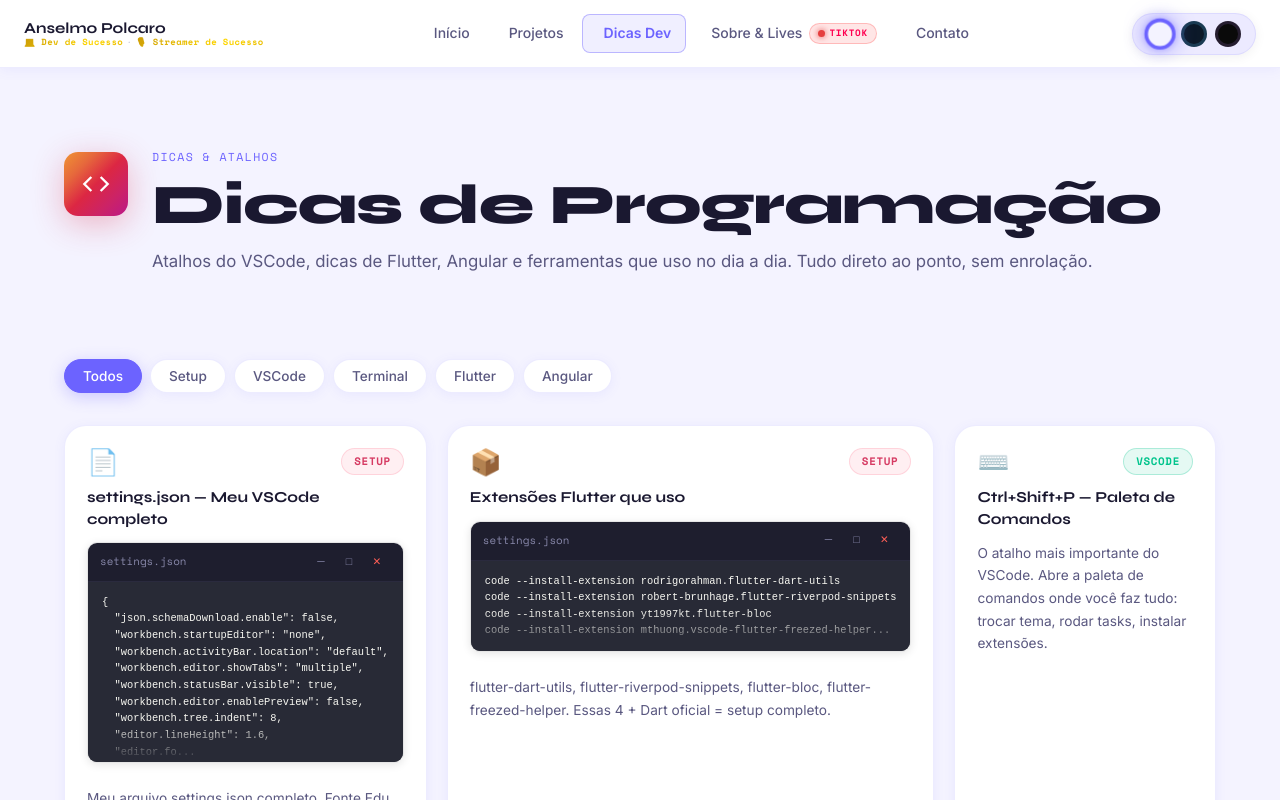
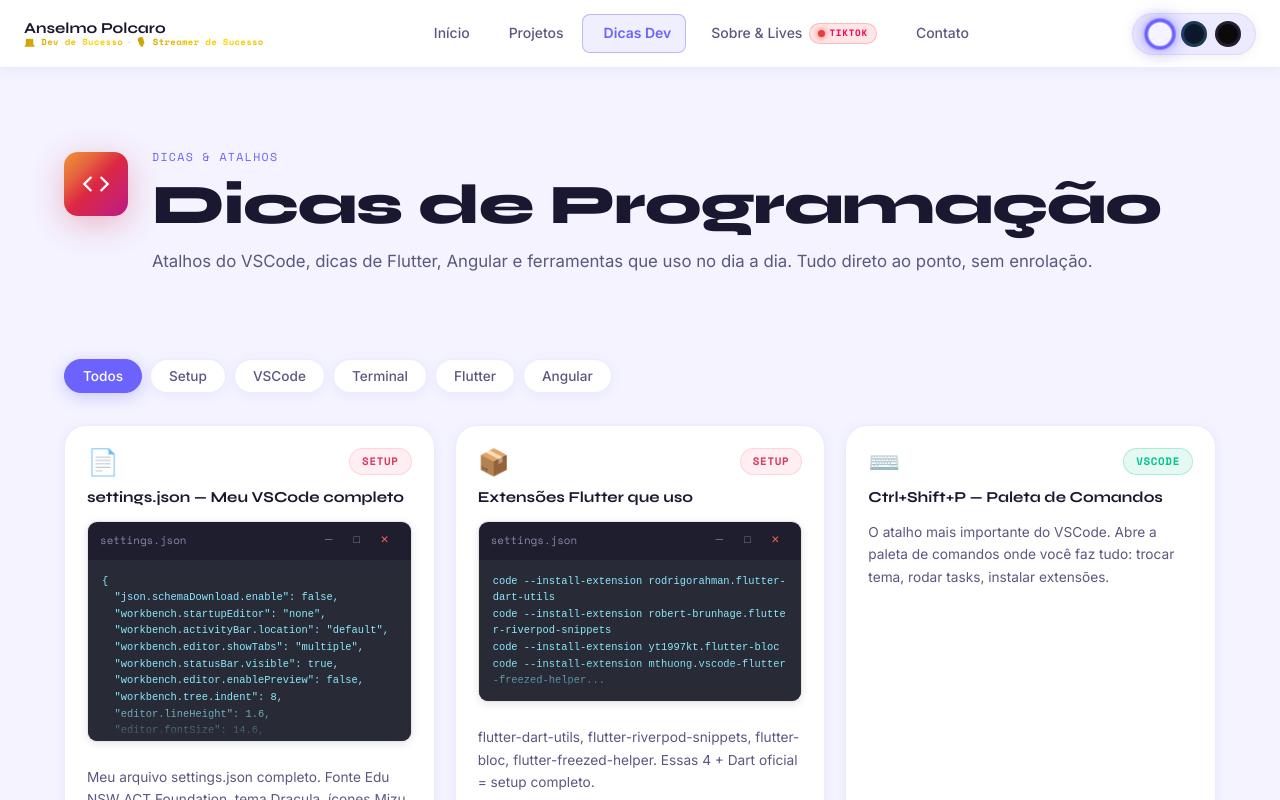
Before and after one commit to polcaronet/Portifolio, an Angular app: page /conteudo in a window 1280 px wide. Shown: the top 800 px of the page. Built offline with nearby package versions, Linux system fonts and the light colour scheme.

Commit message:
feat: syntax highlighting Dracula no código

```diff
--- a/src/app/pages/conteudo/conteudo.component.html
+++ b/src/app/pages/conteudo/conteudo.component.html
@@ -48,7 +48,7 @@
                 <span class="winbtn winbtn--close">✕</span>
               </span>
             </div>
-            <pre class="code-preview__body">{{ post.code | slice:0:320 }}...</pre>
+            <pre class="code-preview__body" [innerHTML]="highlightJson(post.code!)"></pre>
           </div>
 
           <p class="post-body">{{ post.body }}</p>
--- a/src/app/pages/conteudo/conteudo.component.scss
+++ b/src/app/pages/conteudo/conteudo.component.scss
@@ -268,8 +268,12 @@
   margin: 0;
   max-height: 180px;
   overflow: hidden;
-  white-space: pre;
+  white-space: pre-wrap;
+  word-break: break-all;
   position: relative;
+
+  /* Syntax highlighting via CSS — simula Dracula */
+  color: #8be9fd;
 
   &::after {
     content: '';
@@ -282,3 +286,29 @@
     pointer-events: none;
   }
 }
+
+/* ── Syntax Highlighting (Dracula) ─────────────── */
+.hl-key {
+  color: #8be9fd;
+}
+
+.hl-string {
+  color: #f1fa8c;
+}
+
+.hl-bool {
+  color: #bd93f9;
+}
+
+.hl-num {
+  color: #bd93f9;
+}
+
+.hl-bracket {
+  color: #ff79c6;
+}
+
+.hl-fade {
+  color: #6272a4;
+  font-style: italic;
+}
--- a/src/app/pages/conteudo/conteudo.component.ts
+++ b/src/app/pages/conteudo/conteudo.component.ts
@@ -41,4 +41,23 @@
     const m: Record<string, string> = { Flutter: 'badge-purple', Angular: 'badge-red', VSCode: 'badge-green', Terminal: 'badge-yellow', Setup: 'badge-pink' };
     return m[cat] ?? 'badge-purple';
   }
+
+  /** Syntax highlight simples para JSON (Dracula colors) */
+  highlightJson(code: string): string {
+    const preview = code.substring(0, 400);
+    return preview
+      .replace(/&/g, '&amp;')
+      .replace(/</g, '&lt;')
+      .replace(/>/g, '&gt;')
+      // Strings (valores entre aspas)
+      .replace(/"([^"]+)"(\s*:)/g, '<span class="hl-key">"$1"</span>$2')
+      .replace(/:\s*"([^"]+)"/g, ': <span class="hl-string">"$1"</span>')
+      // Booleans
+      .replace(/:\s*(true|false)/g, ': <span class="hl-bool">$1</span>')
+      // Numbers
+      .replace(/:\s*(\d+\.?\d*)/g, ': <span class="hl-num">$1</span>')
+      // Brackets
+      .replace(/([{}[\]])/g, '<span class="hl-bracket">$1</span>')
+      + '<span class="hl-fade">...</span>';
+  }
 }
```
